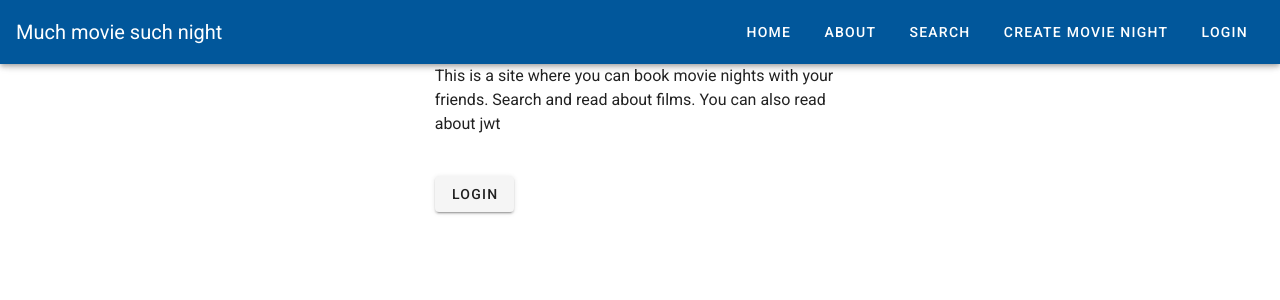
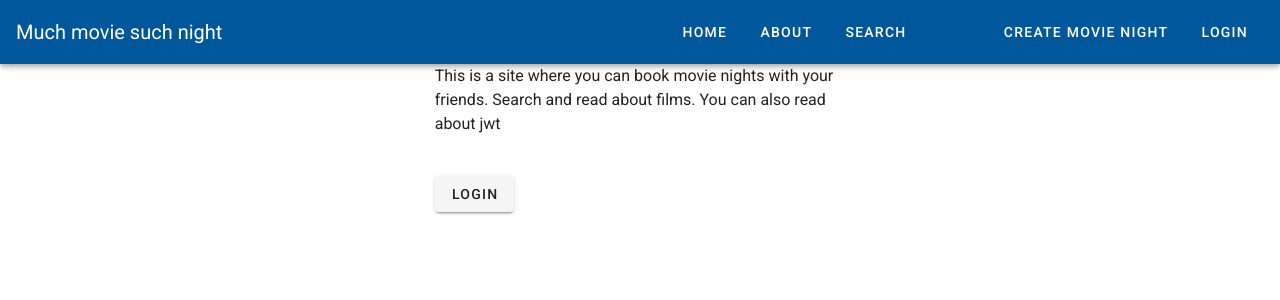
Before and after one commit to doedmannen/bug-free-octo-computing-movie-api, a Vue app in the folder frontend-dev/: page /start in a window 1280 px wide. Shown: the top 300 px of the page. Built offline with nearby package versions, Linux system fonts and the light colour scheme.

Commit message:
link to log frontend

```diff
--- a/frontend-dev/src/components/TopNavBar.vue
+++ b/frontend-dev/src/components/TopNavBar.vue
@@ -12,6 +12,7 @@
         <v-btn to="/" text>Home</v-btn>
         <v-btn to="/about" text>About</v-btn>
         <v-btn to="/search" text>Search</v-btn>
+        <v-btn to="/log" text>{{ $store.state.isAdmin ? "log" : "" }}</v-btn>
         <v-btn to="/createEvent" text>Create movie night</v-btn>
         <v-btn to="/login" text>{{ $store.state.token ? "logout" : "login" }}</v-btn>
       </v-toolbar-items>
```
